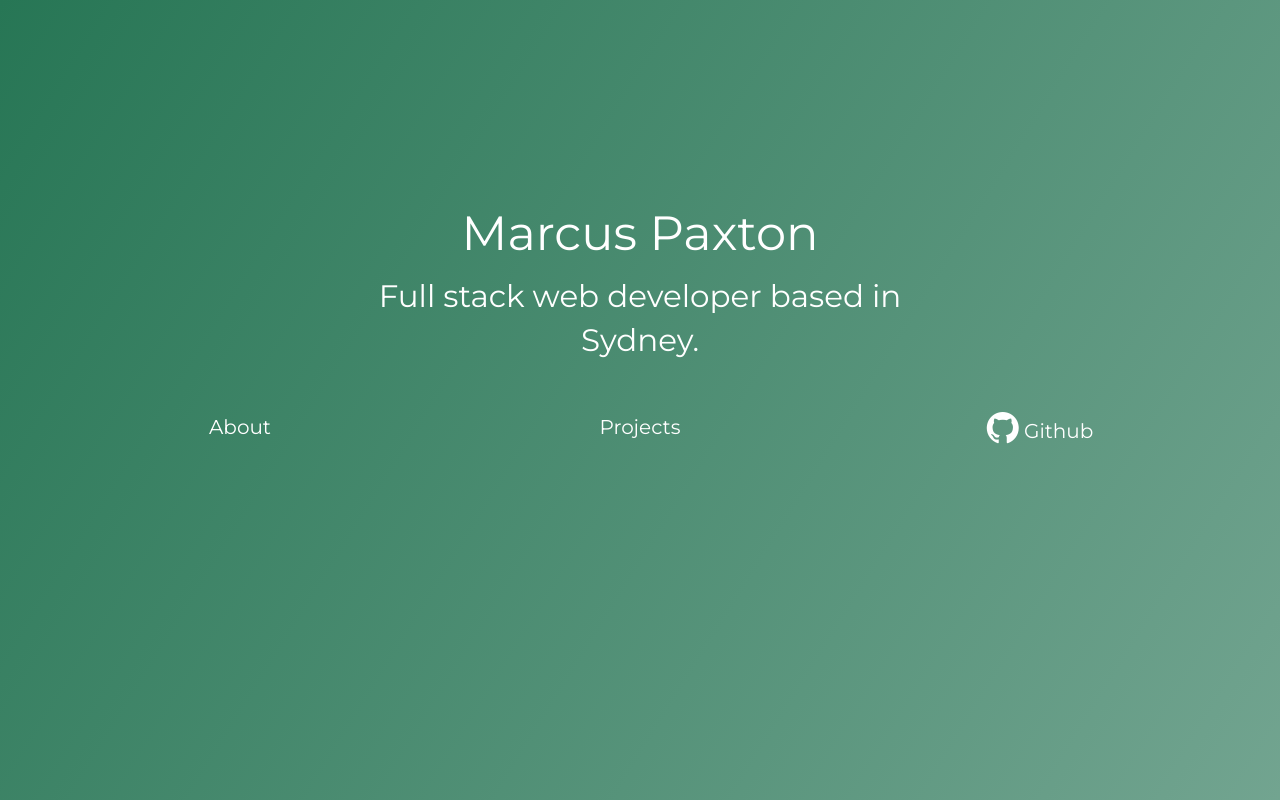
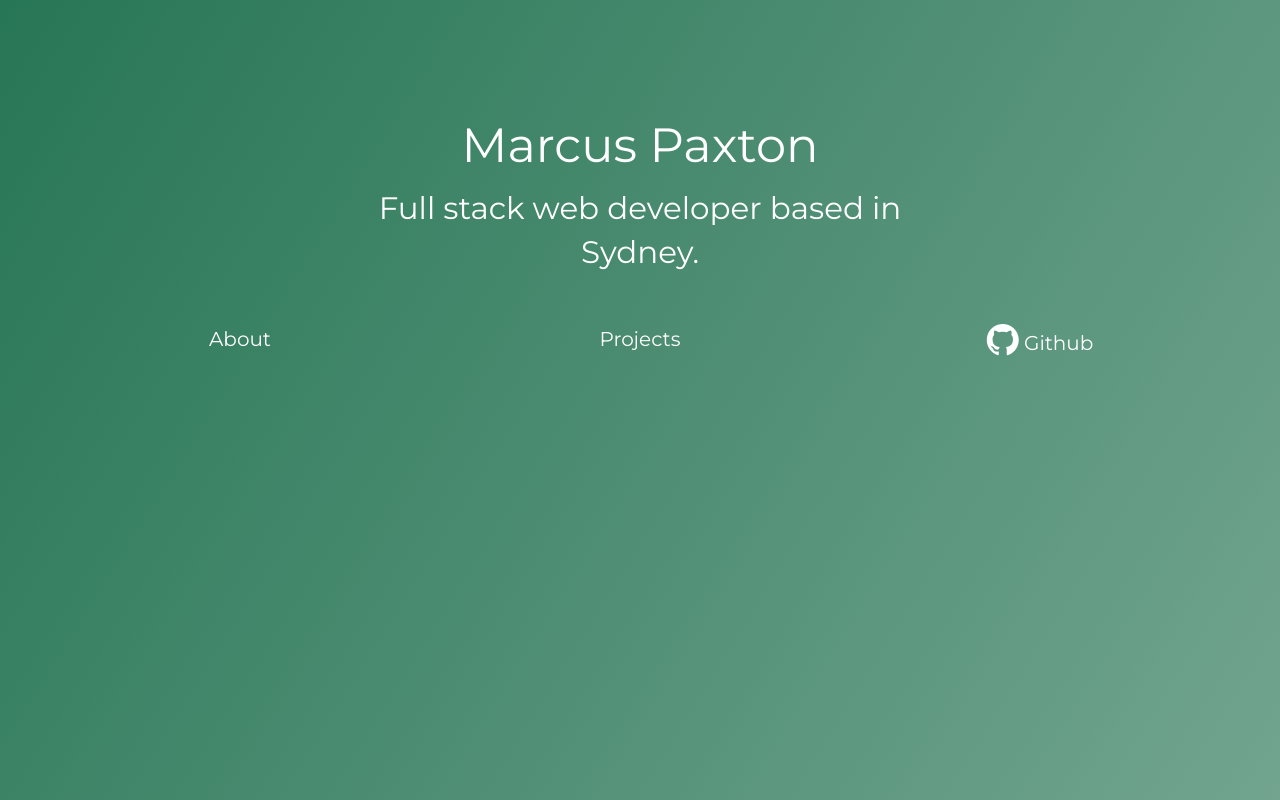
Before and after one commit to paxmarc/paxmarc.github.io, a plain HTML site: page index.html in a window 1280 px wide. Drawn offline with Linux system fonts and the light colour scheme.

Commit message:
fixed some padding

```diff
--- a/css/app.css
+++ b/css/app.css
@@ -7,7 +7,7 @@ body {
 	font-family: inherit;
 	background-size: cover;
 	height: 100vh;
-	padding: 12.5em 0;
+	padding: 7em 0 12em 0;
 	background: #277455; /* For browsers that do not support gradients */
   	background: -webkit-linear-gradient(left top, rgba(39, 118, 85, 1), rgba(39, 116, 85, 0.65)); /* Safari 5.1-6.0 */
   	background: -o-linear-gradient(bottom right, rgba(39, 118, 85, 1), rgba(39, 116, 85, 0.65)); /* For Opera 11.6-12.0 */
```
